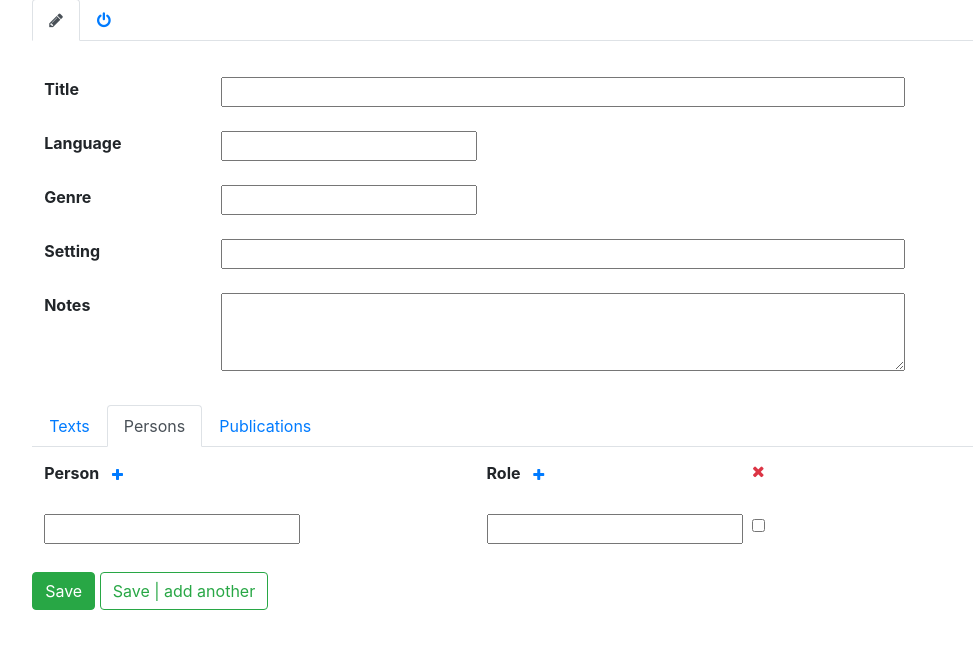
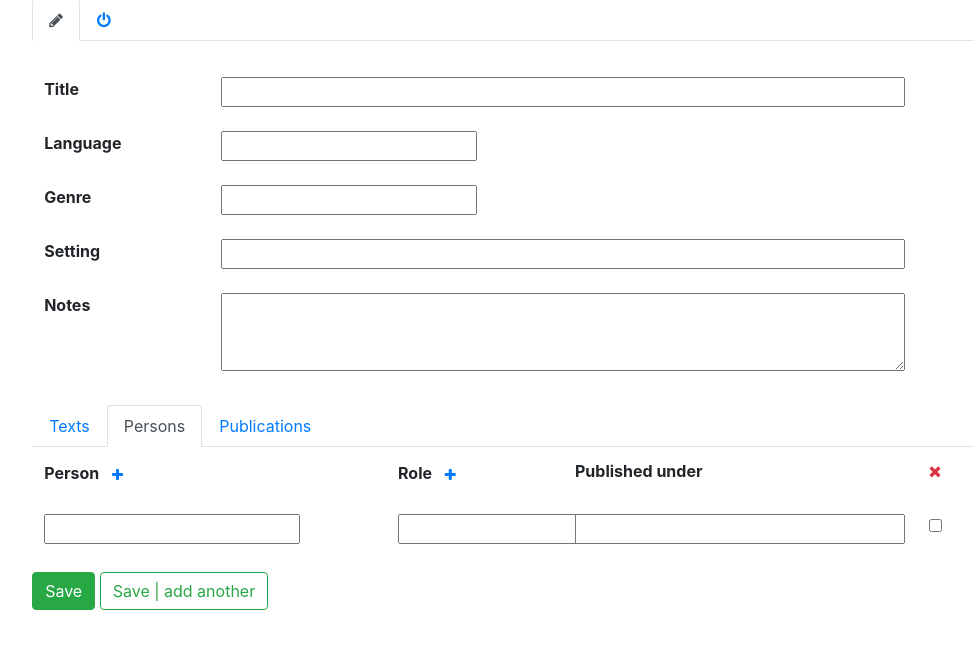
Before and after one commit to martijnbentum/region, a Django app: page /add_text/ in a window 1280 px wide, after a click on "Persons". Shown: the part 128-777 px from the top of the page, without its empty margins (77-1050 px from the left). Run offline with Django 3.2, Linux system fonts and the light colour scheme; the visitor is signed in with stand-in values (Sample User, id 1); some libraries are stand-ins or nearby versions.

Commit message:
added a published under field for the person text relation #issue15

```diff
--- a/catalogue/templates/catalogue/add_text.html
+++ b/catalogue/templates/catalogue/add_text.html
@@ -93,22 +93,24 @@
 		{{textperson_formset.management_form}}
 		<table class="table table-borderless">
 		<tr class ="d-flex">
-		<th class="col-5">Person
+		<th class="col-4">Person
 			<a class = "btn btn-link btn-sm ml-auto" target = "_blank"
 				href ="{% url 'persons:add_person' 'inline' %}" role="button">
 				 <i class="fa fa-plus"></i></a>
 			</th>
-		<th class="col-3">Role
+		<th class="col-2">Role
 			<a class = "btn btn-link btn-sm ml-auto" target = "_blank"
 				href ="{% url 'persons:add_person_text_relation_role'  %}" role="button">
 				 <i class="fa fa-plus"></i></a>
 			</th>
+		<th class="col-4">Published under</th>
 		<th><i class="fa fa-times text-danger"></i></th>
 		</tr>
 		{% for f in textperson_formset.forms %}
 			<tr class ="d-flex">
-			<td class="col-5">{{f.person}} {{f.person.errors}}</td>
-			<td class="col-3">{{f.role}} {{f.role.errors}}</td>
+			<td class="col-4">{{f.person}} {{f.person.errors}}</td>
+			<td class="col-2">{{f.role}} {{f.role.errors}}</td>
+			<td class="col-4">{{f.published_under}} {{f.published_under.errors}}</td>
 			<td class="col-1">{{f.DELETE}} {{f.id}}</td>
 			</tr>
 		{% endfor %}
--- a/persons/forms.py
+++ b/persons/forms.py
@@ -178,10 +178,13 @@ class PersonTextRelationForm(ModelForm):
 			attrs={'data-placeholder':'Select role... e.g., author',
 			'style':'width:100%;','class':'searching',
 			'data-minimum-input-length':'0'}))
+	published_under= forms.IntegerField(widget=forms.NumberInput(
+		attrs={'style':'width:100%'}),
+		required = False)
 
 	class Meta:
 		model = PersonTextRelation
-		fields = 'person,text,role'
+		fields = 'person,text,role,published_under'
 		fields = fields.split(',')
 
 persontext_formset = inlineformset_factory(
--- a/persons/models.py
+++ b/persons/models.py
@@ -186,6 +186,7 @@ class PersonTextRelation(models.Model, info):
 	person = models.ForeignKey(Person, on_delete=models.CASCADE)
 	text = models.ForeignKey('catalogue.Text', null=True, blank=True,
 		on_delete=models.CASCADE)
+	published_under = models.CharField(max_length = 100,null=True,blank=True)
 
 	def __str__(self):
 		m = self.person.__str__() + ' | ' + self.role.__str__()
```
Also changed, not shown: persons/templates/persons/add_person.html (+6 -4 lines), catalogue/migrations/0066_auto_20200408_1352.py (added), locations/migrations/0069_auto_20200408_1352.py (added), persons/migrations/0047_persontextrelation_published_under.py (added).
